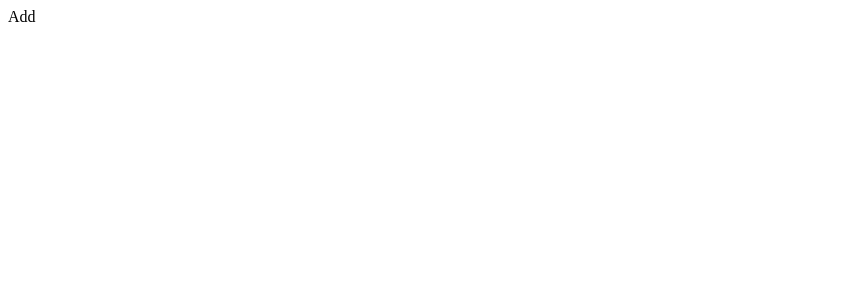
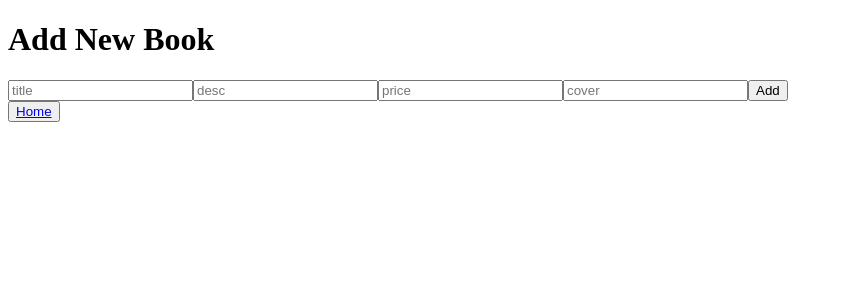
Before and after one commit to Santamaria-Alex/crud-books, a React (Create React App) app in the folder client/: page /add in a window 1280 px wide. Shown: the top 300 px of the page, without its empty margins (0-843 px from the left). Built offline with nearby package versions, Linux system fonts and the light colour scheme.

Commit message:
able to POST book from DOM to mysql

```diff
--- a/client/src/pages/Add.jsx
+++ b/client/src/pages/Add.jsx
@@ -1,7 +1,71 @@
-import React from "react";
+import axios from "axios";
+import React, { useState } from "react";
+import { useNavigate } from "react-router";
+import { Link } from "react-router-dom";
 
 const Add = () => {
-  return <div>Add</div>;
+  const [book, setBook] = useState({
+    title: "",
+    desc: "",
+    price: null,
+    cover: "",
+  });
+
+  const navigate = useNavigate();
+
+  const handleChange = (e) => {
+    setBook((prev) => ({ ...prev, [e.target.name]: e.target.value }));
+  };
+
+  const handleClick = async (e) => {
+    e.preventDefault();
+
+    try {
+      await axios.post("http://localhost:8800/books", book);
+      navigate("/");
+    } catch (error) {
+      console.log(error);
+    }
+  };
+
+  console.log(book);
+
+  return (
+    <div className="form">
+      <h1>Add New Book</h1>
+      <input
+        type="text"
+        placeholder="title"
+        onChange={handleChange}
+        name="title"
+      />
+      <input
+        type="text"
+        placeholder="desc"
+        onChange={handleChange}
+        name="desc"
+      />
+      <input
+        type="number"
+        placeholder="price"
+        onChange={handleChange}
+        name="price"
+      />
+      <input
+        type="text"
+        placeholder="cover"
+        onChange={handleChange}
+        name="cover"
+      />
+      <button onClick={handleClick}>Add</button>
+
+      <div>
+        <button>
+          <Link to="/">Home</Link>
+        </button>
+      </div>
+    </div>
+  );
 };
 
 export default Add;
--- a/client/src/pages/Books.jsx
+++ b/client/src/pages/Books.jsx
@@ -2,6 +2,7 @@
 import React from "react";
 import { useEffect } from "react";
 import { useState } from "react";
+import { Link } from "react-router-dom";
 
 const Books = () => {
   const [books, setBooks] = useState([]);
@@ -31,6 +32,9 @@
           </div>
         ))}
       </div>
+      <button>
+        <Link to="/add">Add New Book</Link>
+      </button>
     </div>
   );
 };
```
Also changed, not shown: 1 other file (tests, documents, lock files or other folders).
